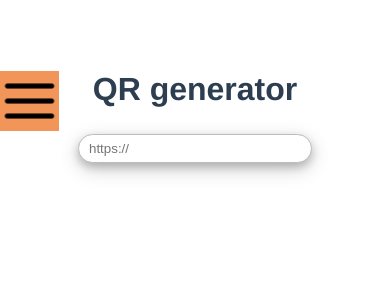
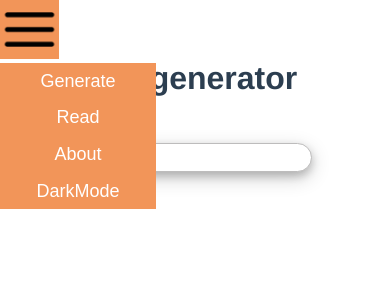
Before and after one commit to yutive/QR-generator, a Vue app: page / in a window 390 px wide. Shown: the top 300 px of the page. Built offline with nearby package versions, Linux system fonts and the light colour scheme.

Commit message:
made it responsive and changed the layout

```diff
--- a/src/App.vue
+++ b/src/App.vue
@@ -1,8 +1,6 @@
 <template>
   <div id="app">
-    <p>
-      <navbar id="nav" v-on:change="navigate"/>
-    </p>
+      <navbar id="nav" v-on:change="navigate"/><br>
     <urlToPic v-if="this.page==='generate'"/>
     <read v-if="this.page==='read'"/>
     <about v-if="this.page==='about'"/>
@@ -44,9 +42,9 @@
 }
 body {
   overflow: hidden;
-  margin-left: 0px;
-  margin-right: 0px;
-  margin-top: 0px;
+  margin-top: 0;
+  margin-left: 0;
+  margin-right: 0;
 }
 
 #nav {
--- a/src/components/About.vue
+++ b/src/components/About.vue
@@ -48,14 +48,11 @@
 </script>
 
 <style scoped>
-body {
-  font-family: Arial, Helvetica, sans-serif;
-  margin: 0;
+
+h2{
+  padding-top: 15px;
 }
 
-html {
-  box-sizing: border-box;
-}
 a:link {
   color: #F29559;
   background-color: transparent;
--- a/src/components/Read.vue
+++ b/src/components/Read.vue
@@ -64,7 +64,7 @@
 }
 
 h1 {
-  margin-top:71.44px;
+  margin:5vh;
 }
 
 input {
@@ -88,10 +88,4 @@
 #submit:hover {
   opacity: 0.8;
 }
-
-@media (max-width: 800px) {
-  h1{
-    margin: 3vh;
-  }
-}
 </style>
--- a/src/components/URL.vue
+++ b/src/components/URL.vue
@@ -15,6 +15,7 @@
           <div class="color">
             <label for="color" class="description">Color:</label>
             <input
+                class="column"
                 type="color"
                 v-model="color"
                 name="color"
@@ -23,6 +24,7 @@
             >
             <label for="bgColor" class="description">Backgroundcolor:</label>
             <input
+                class="column"
                 type="color"
                 v-model="bgColor"
                 name="bgColor"
@@ -30,8 +32,8 @@
                 @change="createQR()"
             >
           </div>
-          <div id="app">
-            <select class="form-control" @change="changeFileFormat($event)">
+          <div >
+            <select class="column" @change="changeFileFormat($event)" >
               <option value="" selected disabled>{{ selectedFileFormat }}</option>
               <option v-for="fileFormat in fileFormats" :value="fileFormat.id" :key="fileFormat.id">{{ fileFormat.name }}</option>
             </select>
@@ -41,6 +43,7 @@
       <div class="qr-code" v-if="picture">
         <a :href=picture target="_blank">
           <img
+              class="column"
               :src=picture
               width="250px"
               alt="QR-code picture"
@@ -50,8 +53,6 @@
         </a>
       </div>
     </div>
-
-
   </div>
 </template>
 
@@ -99,12 +100,8 @@
 <!-- Add "scoped" attribute to limit CSS to this component only -->
 <style scoped>
 
-.description {
-
-}
-
 h1 {
-  margin-top:71.44px;
+  margin:5vh;
 }
 
 #qrCode {
@@ -135,7 +132,7 @@
   display: grid;
   grid-template-columns: 1fr 1fr;
   grid-template-rows: 1fr 1fr;
-  gap: 0px 0px;
+  gap: 0 0;
   grid-template-areas:
     ". ."
     ". .";
@@ -155,7 +152,7 @@
 
 .lowerFlex {
   margin: 30px;
-
+  display: flex;
 }
 
 button {
@@ -177,6 +174,13 @@
   opacity: 0.8;
 }
 
+.lowerFlex {
+  display: flex;
+  justify-content: center;
+  margin: 40px;
+  padding-top: 30px;
+}
+
 img {
   align-items: center;
 }
@@ -191,10 +195,19 @@
   margin-right: 20px;
 }
 
-.lowerFlex {
-  display: flex;
-  justify-content: center;
-  margin: 40px;
-  padding-top: 30px;
+@media screen and (max-width: 800px) {
+  .lowerFlex {
+    flex-direction: column;
+    padding-top: 0;
+  }
+  form{
+    margin-bottom: 20px;
+  }
+  .qr-code{
+    justify-content: center;
+    width:100%;
+    margin-left:0;
+  }
 }
+
 </style>
```
